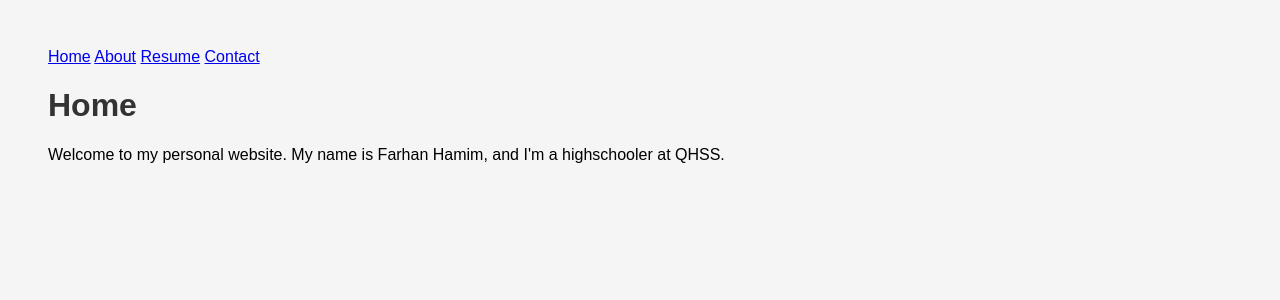
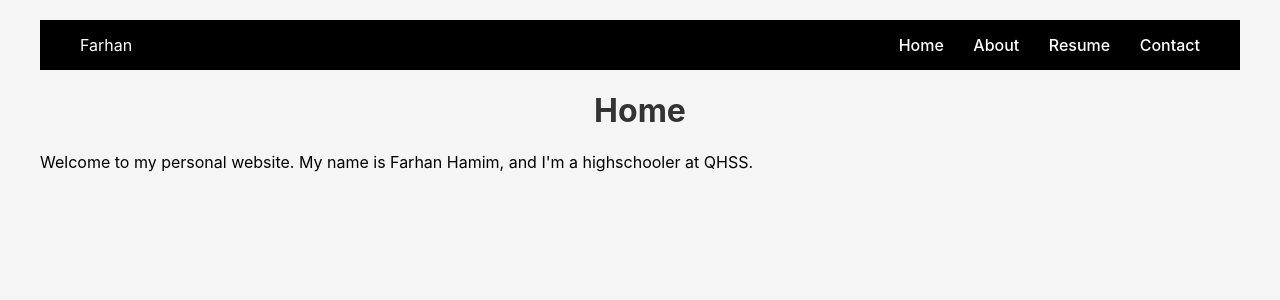
Before and after one commit to Farhanhamim1111/Personal-Website---StarDance, a Django app: page / in a window 1280 px wide. Shown: the top 300 px of the page. Run offline with Django 5.2, Linux system fonts and the light colour scheme.

Commit message:
CSS Styling updates

```diff
--- a/main/static/main/styles.css
+++ b/main/static/main/styles.css
@@ -2,8 +2,41 @@ body {
     font-family: Arial, sans-serif;
     background: #f5f5f5;
     padding: 40px;
+    margin: 0;
+    padding-top: 20px;
+    font-family: 'Inter', sans-serif;
 }
 
 h1 {
-    color: #333
+    color: #333;
+    text-align: center;
 }
+
+.navbar {
+    background: #000;
+    color: white;
+    padding: 15px 40px;
+    display: flex;
+    justify-content: space-between;
+    align-items: center;
+    position: sticky;
+    top: 0;
+    z-index: 1000;
+}
+
+.navbar a {
+    color: #fff;
+    text-decoration: none;
+    margin-left: 25px;
+    font-weight: 500;
+    transition: color 0.3s ease;
+}
+
+.navbar a:hover{
+    color: #00aaff
+}
+
+.nav-left{
+    font-size: 1.3 rem;
+    font-weight: 600;
+}
--- a/main/templates/base.html
+++ b/main/templates/base.html
@@ -9,12 +9,14 @@
 </head>
 <body>
 
-<nav>
-    <a href = "/">Home</a>
-    <a href = "/about">About</a>
-    <a href = "/resume">Resume</a>
-    <a href = "/contact">Contact</a>
-
+<nav class = "navbar">
+    <div class = "left_nav">Farhan</div>
+    <div class = "right_nav">
+        <a href = "/">Home</a>
+        <a href = "/about">About</a>
+        <a href = "/resume">Resume</a>
+        <a href = "/contact">Contact</a>
+    </div>
 </nav>
 {% block content %}
 {% endblock %}
```
